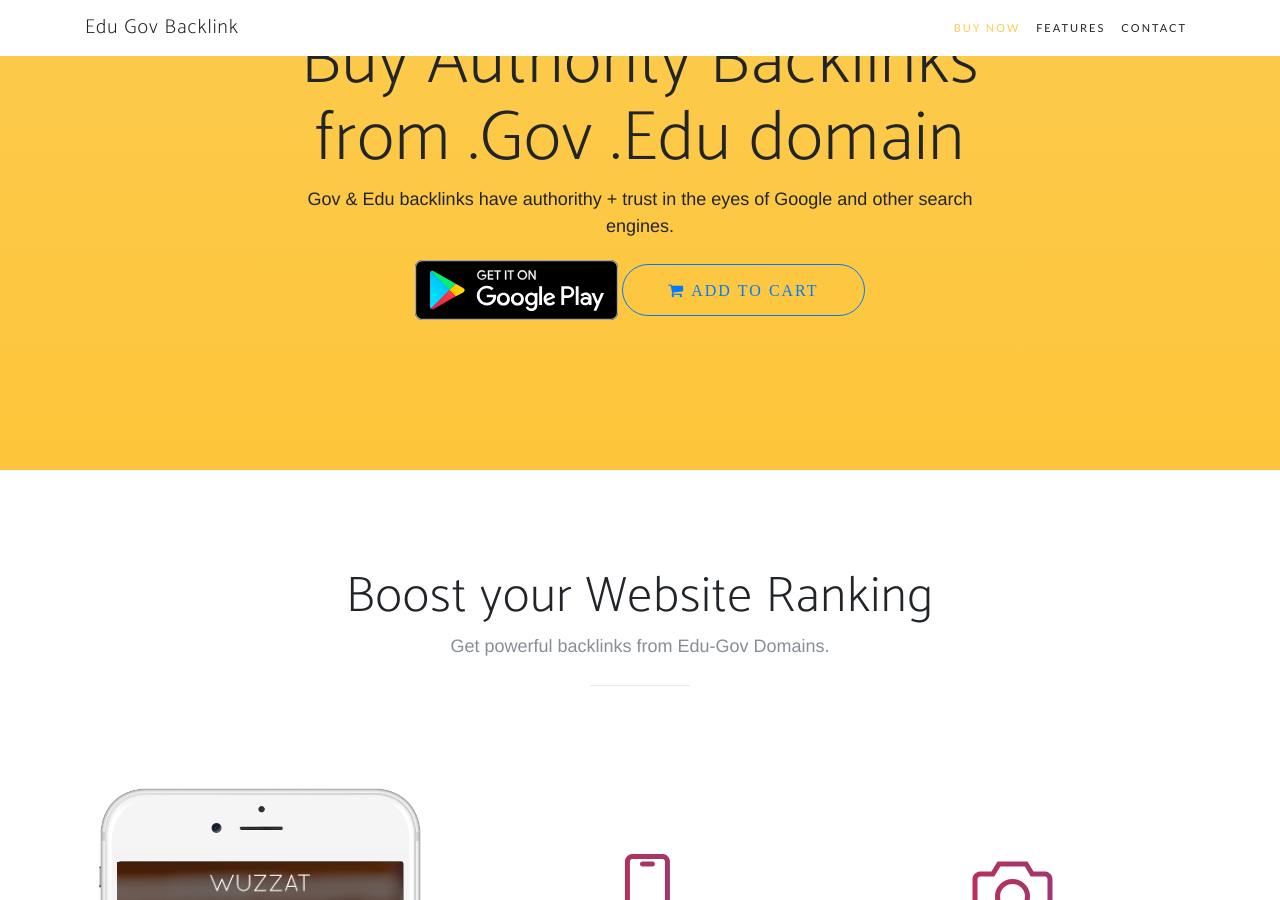
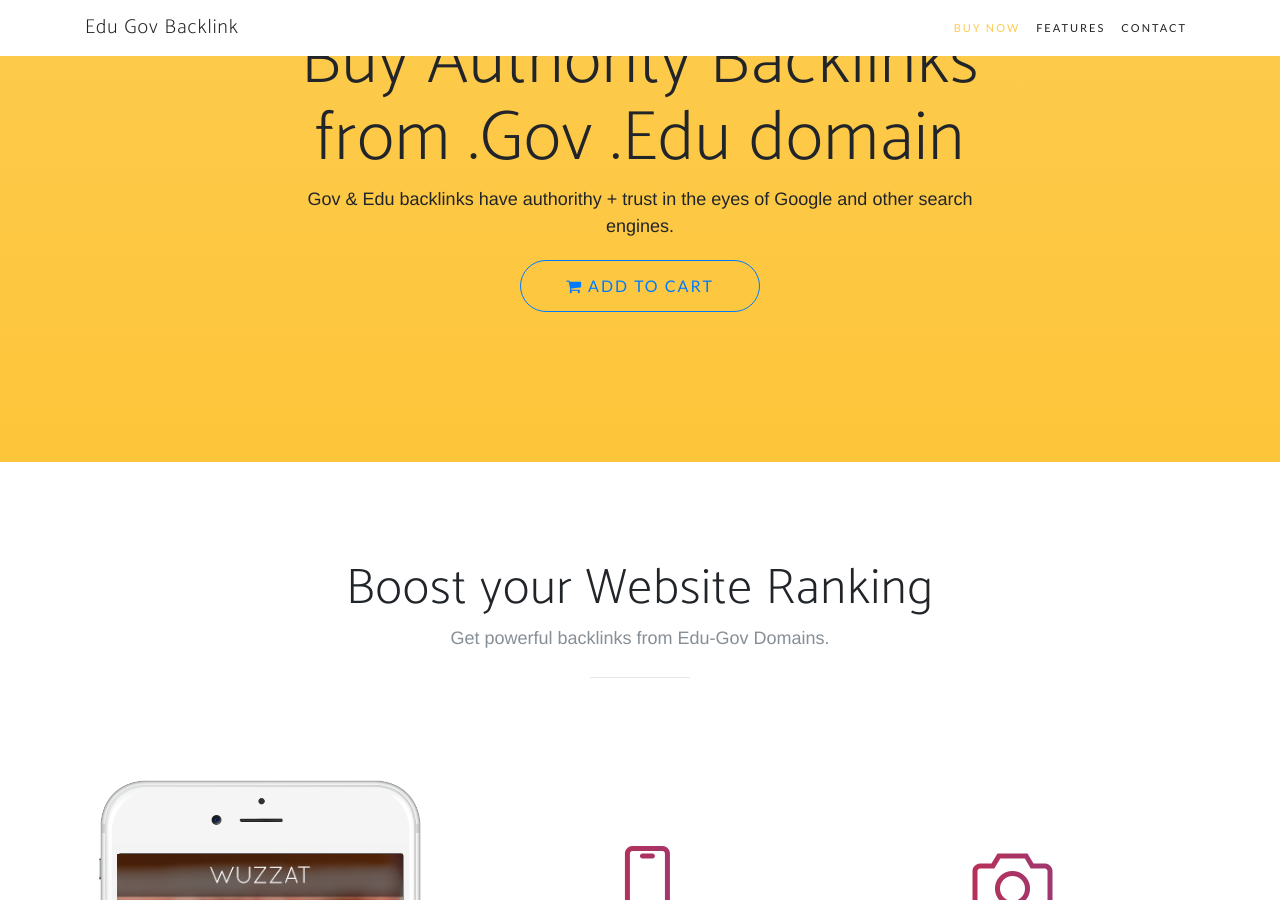
Before and after one commit to digitechpoint/digitechpoint.github.io, a Jekyll site: the page edu-gov-backlinks/index.html, which Jekyll copies as it is, in a window 1280 px wide and 900 px high, scrolled down 1026 px. Built offline with Jekyll 4.4.1, drawn with Linux system fonts in a browser that asks for light colours; some web fonts are replaced.

Commit message:
Update index.html

```diff
--- a/edu-gov-backlinks/index.html
+++ b/edu-gov-backlinks/index.html
@@ -119,8 +119,7 @@
             <h2 class="section-heading">Buy Authority Backlinks from .Gov .Edu domain</h2>
             <p>Gov & Edu backlinks have authorithy + trust in the eyes of Google and other search engines.</p>
             <div class="badges">
-              <a class="badge-link" href="https://www.digitechpoint.com/checkout/?add-to-cart=13446"><img src="img/google-play-badge.svg" alt=""></a>
-              <a class="btn btn-custom js-scroll-trigger" href="https://www.digitechpoint.com/checkout/?add-to-cart=13446"><i class="fa fa-shopping-cart"> Add To Cart</a></i>
+                       <a class="btn btn-custom js-scroll-trigger badge-link" href="https://www.digitechpoint.com/checkout/?add-to-cart=13446"><i class="fa fa-shopping-cart"></i> Add To Cart</a>
             </div>
           </div>
         </div>
```
